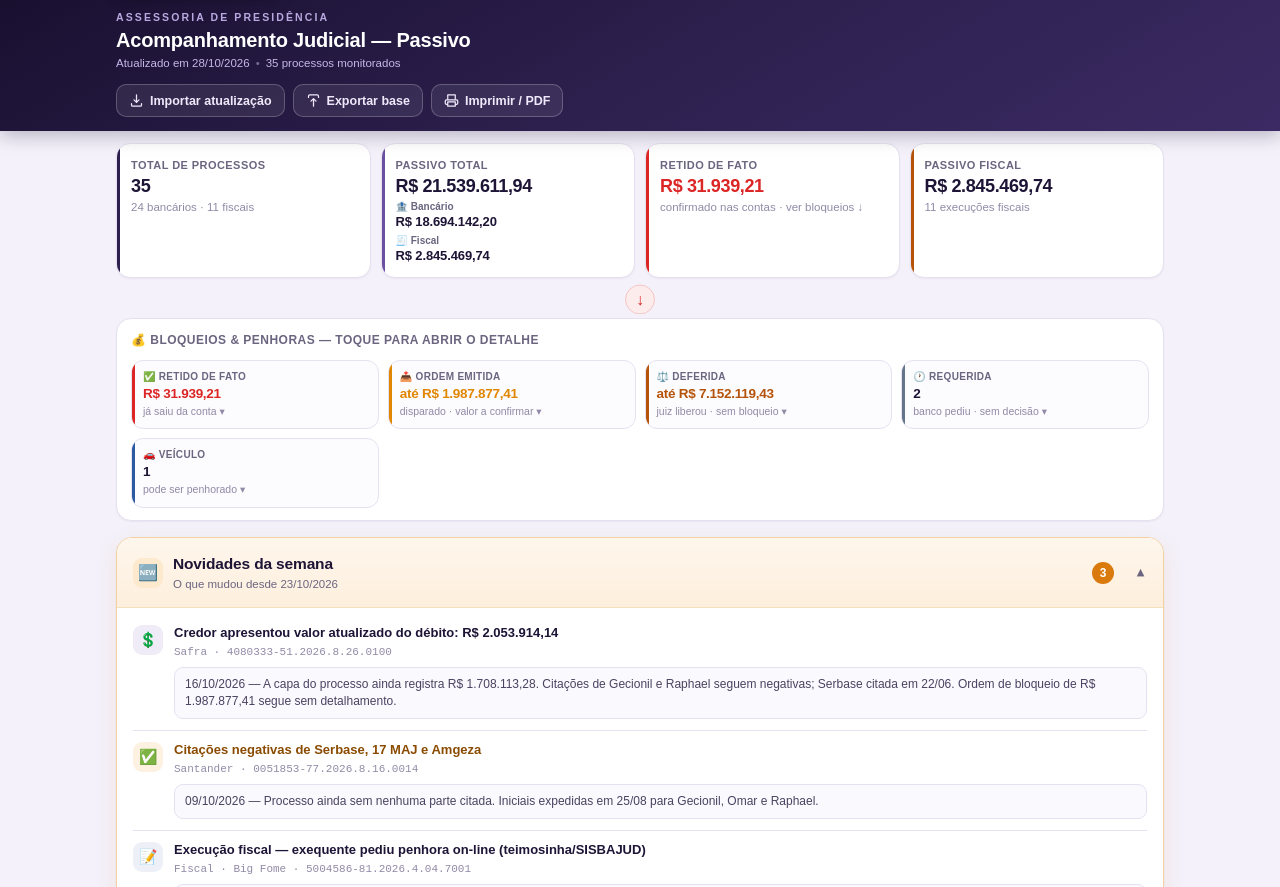
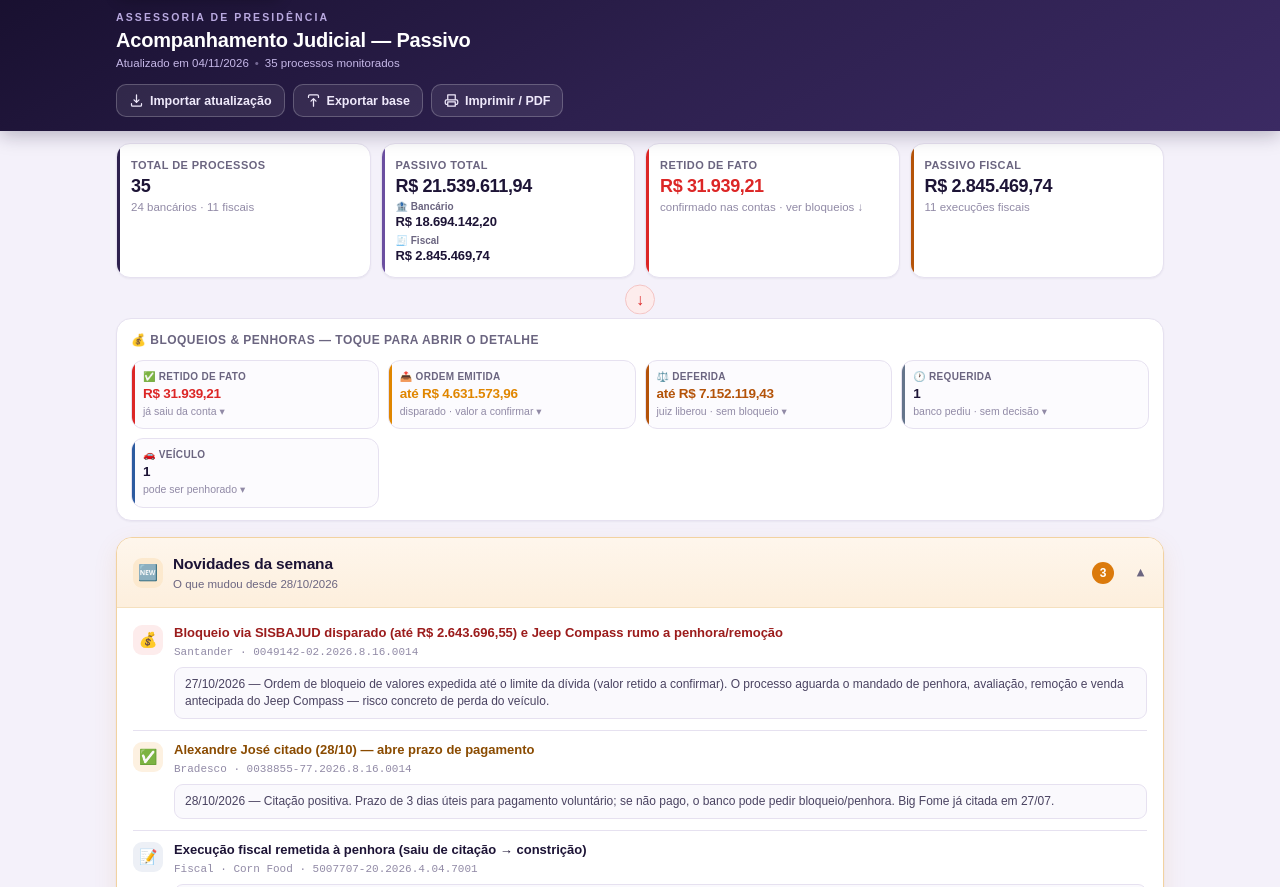
Before and after one commit to amandagalvao123/acompanhamentojudicial, a plain HTML site: page index.html in a window 1280 px wide. Shown: the part 65-952 px from the top of the page. Drawn offline with Linux system fonts and the light colour scheme.

Commit message:
Add files via upload

```diff
--- a/index.html
+++ b/index.html
@@ -830,9 +830,9 @@ footer{text-align:center;color:var(--muted-2);font-size:11px;margin-top:26px;lin
 /* ====== BASE DE DADOS ====== */
 let DB = {
  "meta": {
-  "atualizadoEm": "28/10/2026",
-  "fonte": "Planilha SEMANAL (28/10) + Resumo de Citações + Resumo de Bloqueios",
-  "semanaAnterior": "23/10/2026"
+  "atualizadoEm": "04/11/2026",
+  "fonte": "Planilha SEMANAL (04/11) + Resumo de Citações + Resumo de Bloqueios",
+  "semanaAnterior": "28/10/2026"
  },
  "bancario": [
   {
@@ -1254,9 +1254,7 @@ let DB = {
     "nota": "Ordem de bloqueio em nome da Serbase. O valor é o LIMITE da ordem (dívida) — o quanto foi de fato retido só será conhecido no detalhamento.",
     "estado": "ordem"
    },
-   "chg": {
-    "andamentoAtualizado": true
-   }
+   "chg": {}
   },
   {
    "numero": "0037389-48.2026.8.16.0014",
@@ -1342,7 +1340,7 @@ let DB = {
    "ref": null,
    "ajuizamento": "09/06/2026",
    "ccb": "CCB nº 17.270.236 — Capital de Giro (Aval) de R$ 543.400,00, em 48 parcelas (última 15/10/2029). Inadimplentes desde 15/12/2025.",
-   "andamento": "01/10/2026 — Expedida citação de Alexandre José Martins (dívida atualizada R$ 705.604,56). Assim que a citação retornar positiva, abre prazo de 3 dias úteis para pagamento voluntário. Big Fome já citada em 27/07.",
+   "andamento": "28/10/2026 — Retornada citação POSITIVA de Alexandre José Martins. Abre prazo de 3 dias úteis para pagamento voluntário; não pago, o banco pode pedir bloqueio/penhora. Big Fome já havia sido citada em 27/07.",
    "partes": [
     {
      "nome": "BIG FOME LANCHES LTDA",
@@ -1355,10 +1353,14 @@ let DB = {
      "nome": "ALEXANDRE JOSE MARTINS",
      "doc": "021.184.999-57",
      "tipo": "PF",
-     "status": "nao",
-     "data": null
+     "status": "citado",
+     "data": "28/10/2026",
+     "novoCitado": true
     }
-   ]
+   ],
+   "chg": {
+    "andamentoAtualizado": true
+   }
   },
   {
    "numero": "4018526-30.2026.8.26.0003",
@@ -1579,7 +1581,7 @@ let DB = {
    "ref": null,
    "ajuizamento": "28/07/2026",
    "ccb": "Execução de Título Extrajudicial (CCB) — Banco Santander.",
-   "andamento": "28/09/2026 — Proferida decisão em SEGREDO DE JUSTIÇA. Provável deferimento da penhora de valores e expedição de mandado da camioneta (Jeep Compass) em nome dos executados (conforme sinalizado via WhatsApp).",
+   "andamento": "27/10/2026 — EXPEDIDO o bloqueio de valores via SISBAJUD nas contas dos executados, até o limite da dívida (R$ 2.643.696,55). O processo aguarda ainda a expedição do mandado de penhora, avaliação, remoção e venda antecipada do veículo Jeep Compass.",
    "partes": [
     {
      "nome": "BIG FOME LANCHES LTDA",
@@ -1628,13 +1630,16 @@ let DB = {
     "desc": "Jeep Compass Sport TF 2.3 5P Flex, cinza, 2021/2022",
     "placa": "RHM3A23",
     "renavam": "01278754064",
-    "status": "Aguardando o jurídico enviar a expedição do carro. Por hora, nada atualizado."
+    "status": "Bloqueio de valores já disparado (SISBAJUD, 27/10). Agora o processo aguarda a expedição do mandado de penhora, avaliação, remoção e venda antecipada do veículo — passou a haver risco concreto de perda do carro."
    },
-   "penhora": {
-    "estado": "requerida",
-    "limite": 2643696.55,
-    "data": "28/09/2026",
-    "partes": "Big Fome, Alexandre, Serbase, 17 MAJ e Corn — decisão em segredo (provável deferimento)"
+   "bloqueio": {
+    "total": 2643696.55,
+    "semDetalhe": true,
+    "estado": "ordem",
+    "nota": "Ordem de bloqueio via SISBAJUD expedida em 27/10 até o limite da dívida (R$ 2.643.696,55). O quanto foi de fato retido só será conhecido no detalhamento."
+   },
+   "chg": {
+    "andamentoAtualizado": true
    }
   },
   {
@@ -1795,9 +1800,7 @@ let DB = {
      "data": null
     }
    ],
-   "chg": {
-    "andamentoAtualizado": true
-   }
+   "chg": {}
   },
   {
    "numero": "4063244-24.2026.8.26.0000",
@@ -2191,34 +2194,34 @@ let DB = {
    "cdas": "90423231556-63",
    "tributo": "Div. Ativa - Contrib. Segurados",
    "adv": "-",
-   "andamento": "31/07/2026 — Juntada a carta de citação pelo correio, com comprovante.",
-   "dataMov": "31/07/2026",
-   "fase": "Citação",
+   "andamento": "28/10/2026 — Os autos foram remetidos à penhora (antes: carta de citação juntada em 31/07). Execução passou de citação para constrição.",
+   "dataMov": "28/10/2026",
+   "fase": "Penhora",
    "valor": 112435.71,
    "ajuizamento": "14/04/2026"
   }
  ],
  "mudancas": [
   {
-   "tipo": "valor",
-   "processo": "4080333-51.2026.8.26.0100",
-   "banco": "Safra",
-   "texto": "Credor apresentou valor atualizado do débito: R$ 2.053.914,14",
-   "detalhe": "16/10/2026 — A capa do processo ainda registra R$ 1.708.113,28. Citações de Gecionil e Raphael seguem negativas; Serbase citada em 22/06. Ordem de bloqueio de R$ 1.987.877,41 segue sem detalhamento."
+   "tipo": "bloqueio",
+   "processo": "0049142-02.2026.8.16.0014",
+   "banco": "Santander",
+   "texto": "Bloqueio via SISBAJUD disparado (até R$ 2.643.696,55) e Jeep Compass rumo a penhora/remoção",
+   "detalhe": "27/10/2026 — Ordem de bloqueio de valores expedida até o limite da dívida (valor retido a confirmar). O processo aguarda o mandado de penhora, avaliação, remoção e venda antecipada do Jeep Compass — risco concreto de perda do veículo."
   },
   {
    "tipo": "citacao",
-   "processo": "0051853-77.2026.8.16.0014",
-   "banco": "Santander",
-   "texto": "Citações negativas de Serbase, 17 MAJ e Amgeza",
-   "detalhe": "09/10/2026 — Processo ainda sem nenhuma parte citada. Iniciais expedidas em 25/08 para Gecionil, Omar e Raphael."
+   "processo": "0038855-77.2026.8.16.0014",
+   "banco": "Bradesco",
+   "texto": "Alexandre José citado (28/10) — abre prazo de pagamento",
+   "detalhe": "28/10/2026 — Citação positiva. Prazo de 3 dias úteis para pagamento voluntário; se não pago, o banco pode pedir bloqueio/penhora. Big Fome já citada em 27/07."
   },
   {
    "tipo": "andamento",
-   "processo": "5004586-81.2026.4.04.7001",
-   "banco": "Fiscal · Big Fome",
-   "texto": "Execução fiscal — exequente pediu penhora on-line (teimosinha/SISBAJUD)",
-   "detalhe": "Contribuição Previdenciária, R$ 171.110,99. O pedido de bloqueio recorrente via SISBAJUD pode levar à constrição nas próximas semanas."
+   "processo": "5007707-20.2026.4.04.7001",
+   "banco": "Fiscal · Corn Food",
+   "texto": "Execução fiscal remetida à penhora (saiu de citação → constrição)",
+   "detalhe": "28/10/2026 — Contribuição de segurados, R$ 112.435,71. Os autos foram remetidos à penhora — fase de constrição ativa."
   }
  ],
  "historico": [
@@ -2259,6 +2262,11 @@ let DB = {
   },
   {
    "data": "28/10",
+   "retido": 31939.21,
+   "citados": 16
+  },
+  {
+   "data": "04/11",
    "retido": 31939.21,
    "citados": 16
   }
@@ -2931,7 +2939,7 @@ function buildWhatsApp(){
   const tB=exec.reduce((s,p)=>s+(p.valor||0),0);
   const tF=DB.impostos.reduce((s,p)=>s+(p.valor||0),0);
   const totalProc=DB.bancario.length+DB.impostos.length;
-  const M=v=>fmtShort(v);
+  const M=v=>fmt(v);
 
   // partes já citadas (risco de penhora), separadas PJ/PF
   const citadas=aggregateParties().filter(p=>p.cit>0);
```
